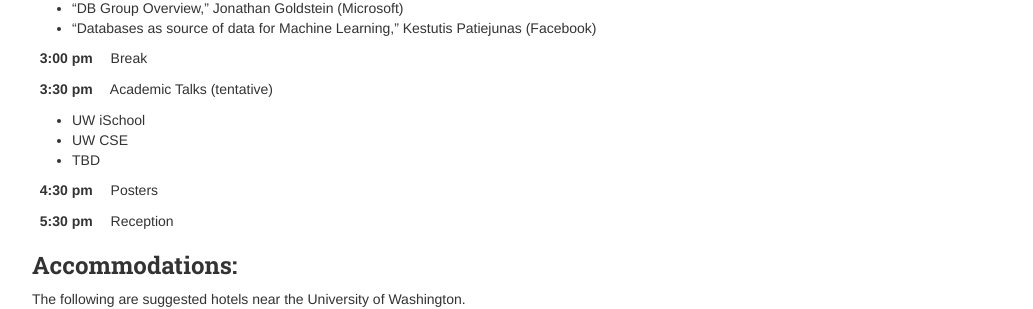
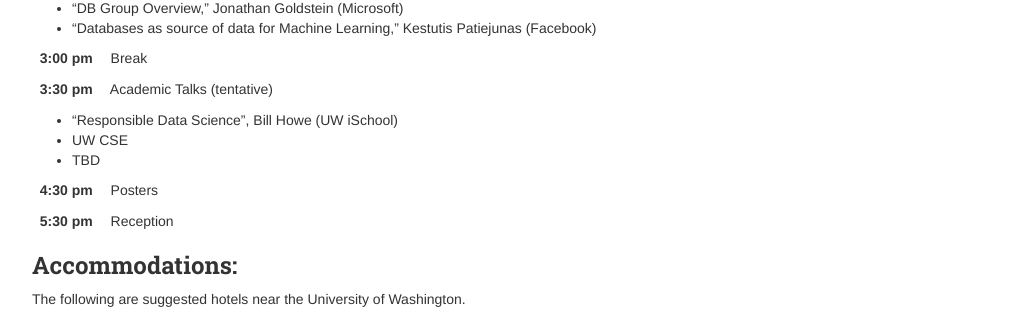
Before and after one commit to uwdb/website, a Jekyll site: the page built from events/database_day/2018/database_day_2018.markdown, in a window 1280 px wide. Shown: the part 943-1252 px from the top of the page, without its empty margins (123-1156 px from the left). Built offline with Jekyll 4.4.1, drawn with Linux system fonts in a browser that asks for light colours; nearby versions of some CDN libraries.

Commit message:
Update database_day_2018.markdown

```diff
--- a/events/database_day/2018/database_day_2018.markdown
+++ b/events/database_day/2018/database_day_2018.markdown
@@ -58,7 +58,7 @@
 
 **&nbsp;&nbsp;3:30 pm&emsp;** Academic Talks (tentative)
 
-* UW iSchool
+* "Responsible Data Science", Bill Howe (UW iSchool)
 * UW CSE
 * TBD
 
```
